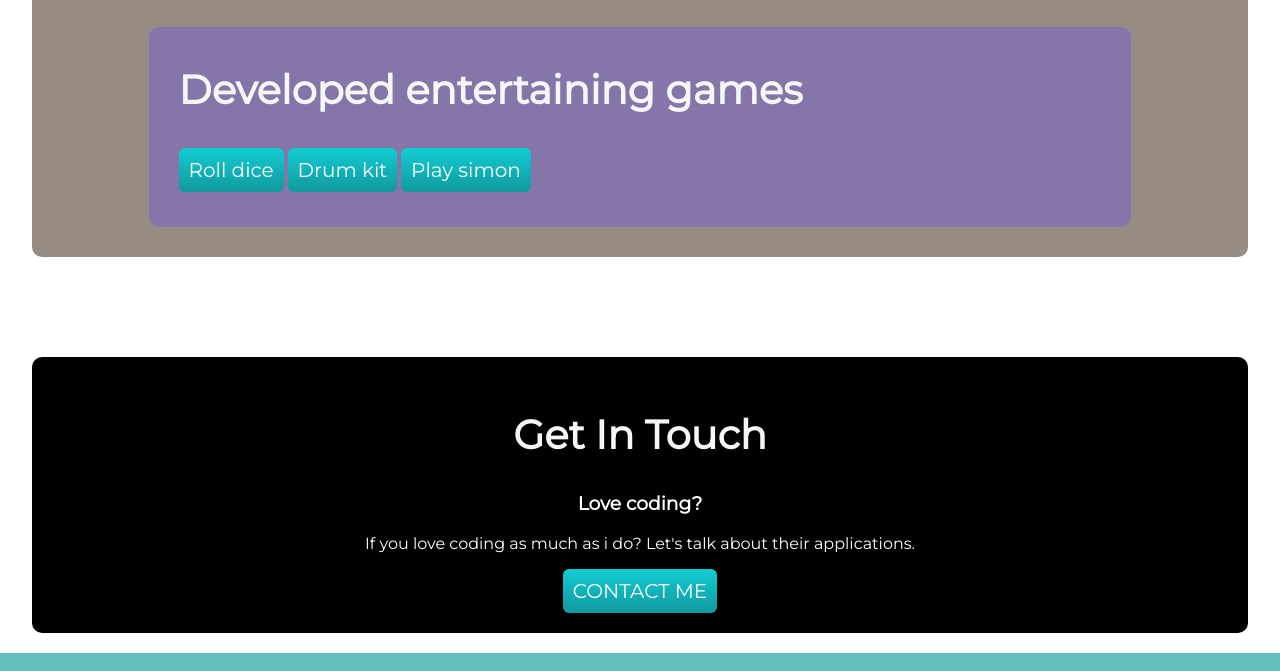
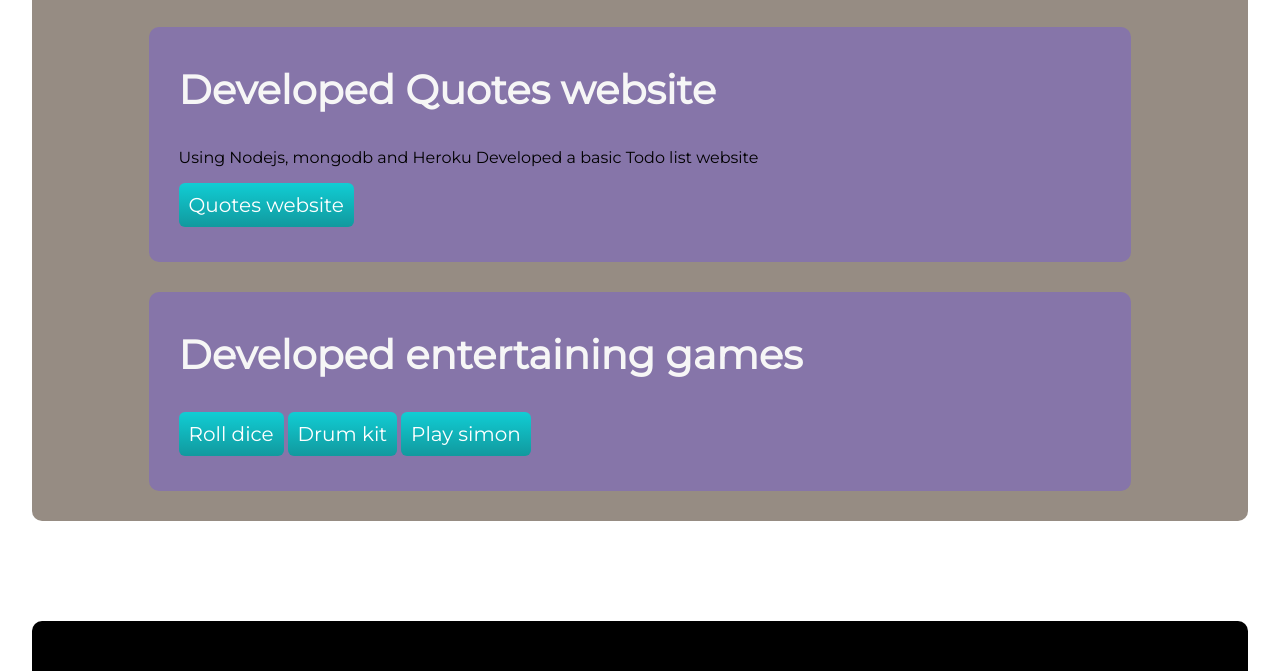
Before and after one commit to hemrajat/website-2, a plain HTML site: page index.html in a window 1280 px wide. Shown: the part 3558-4229 px from the top of the page. Drawn offline with Linux system fonts and the light colour scheme.

Commit message:
Update index.html

```diff
--- a/index.html
+++ b/index.html
@@ -96,6 +96,13 @@
     </div>
     <div class="project-item">
       <div class="project">
+        <h2>Developed Quotes website</h2>
+        <p>Using Nodejs, mongodb and Heroku Developed a basic Todo list website</p>
+        <a class="btn projectlinkbtn" href="https://hemrajquote.herokuapp.com/" target="_blank">Quotes website</a>
+      </div>
+    </div>
+    <div class="project-item">
+      <div class="project">
         <h2>Developed entertaining games</h2>
         <a class="btn projectlinkbtn" href="projects/dicee/dicee.html"     target="_blank" >Roll dice</a>
         <a class="btn projectlinkbtn" href="projects/drumKit/index.html"   target="_blank" >Drum kit</a>
```
